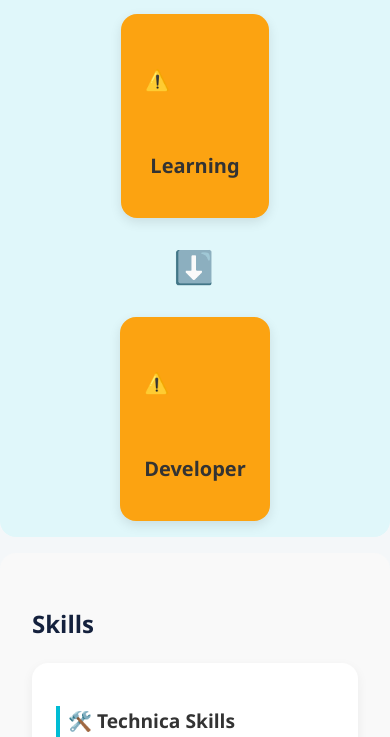
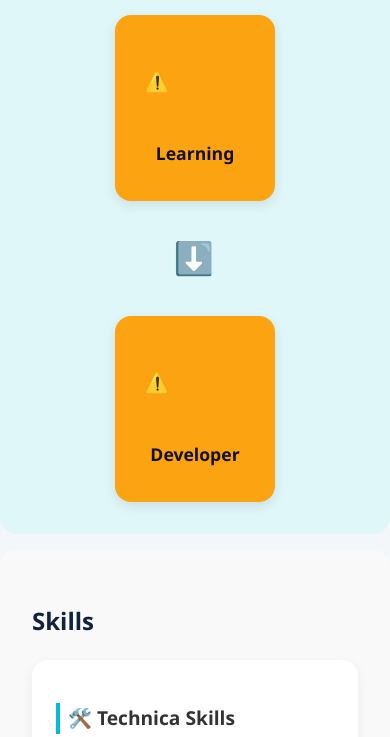
Before and after one commit to ShaunK79/ThisDevIsOpen, a plain HTML site: page public/index.html in a window 390 px wide. Shown: the part 754-1491 px from the top of the page. Drawn offline with nearby package versions, Linux system fonts and the light colour scheme; files that its build step writes are made by us from their sources; no server answers; files whose address does not match are found by name.

Commit message:
changed animations to lottie, updated styles to suit making sure its aligned and responsive

```diff
--- a/public/styles.css
+++ b/public/styles.css
@@ -40,7 +40,7 @@ h2 {
 }
 
 #animation {
-    padding: 1rem;
+    padding: 2rem;
     background-color: #e0f7fa;
     border-radius: 1rem;
     text-align: center;
@@ -52,23 +52,40 @@ h2 {
     flex-wrap: wrap;
     align-items: center;
     justify-content: center;
-    gap: 1.5rem;
-    font-size: 1.5rem;
-    margin-top: 2rem;
-    transition: all 0.5s ease-in-out;
+    gap: 2rem;
+
 }
 /* electrician, learning, developer */
 .step {
     background-color: #fca311;
-    padding: 1rem 1.5rem;
+    color: #111;
+    padding: 1rem;
     border-radius: 1rem;
     box-shadow: 0 4px 12px rgba(0,0,0,0.1);
     font-weight: bold;
-    transition: transform 0.3s ease;
+    display: flex;
+    flex-direction: column;
+    align-items: center;
+    width: 160px;
+}
+
+.step p {
+    margin-top: 0.5rem;
+    font-size: 1.1rem;
 }
 /* arrows */
 .arrow {
     font-size: 2rem;
+    color: #333;
+}
+
+@media screen and (max-width: 768px) {
+    .animation-container {
+        flex-direction: column;
+    }
+    .arrow {
+        transform: rotate(90deg);
+    }
 }
 
 /* animations */
```
